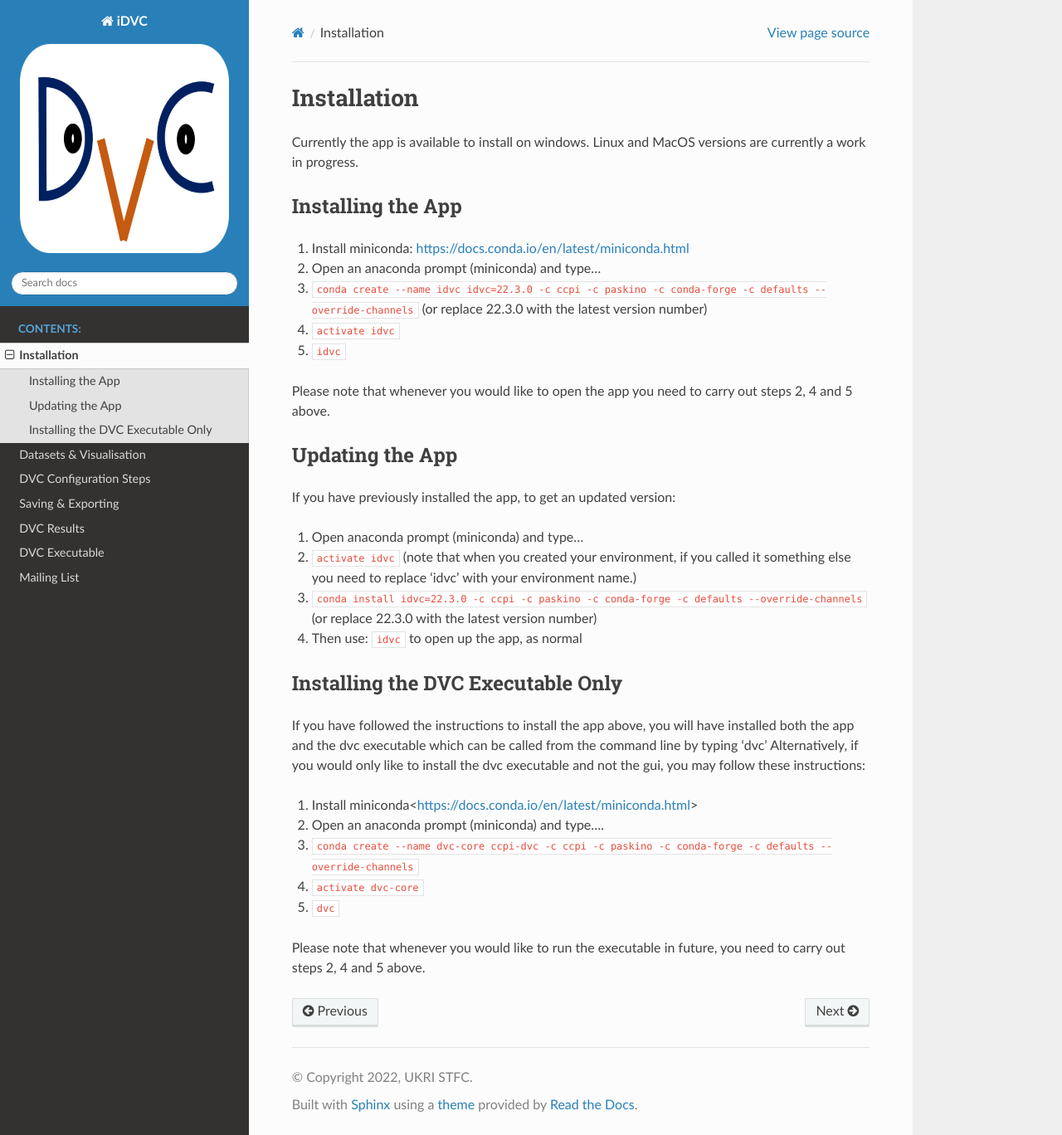
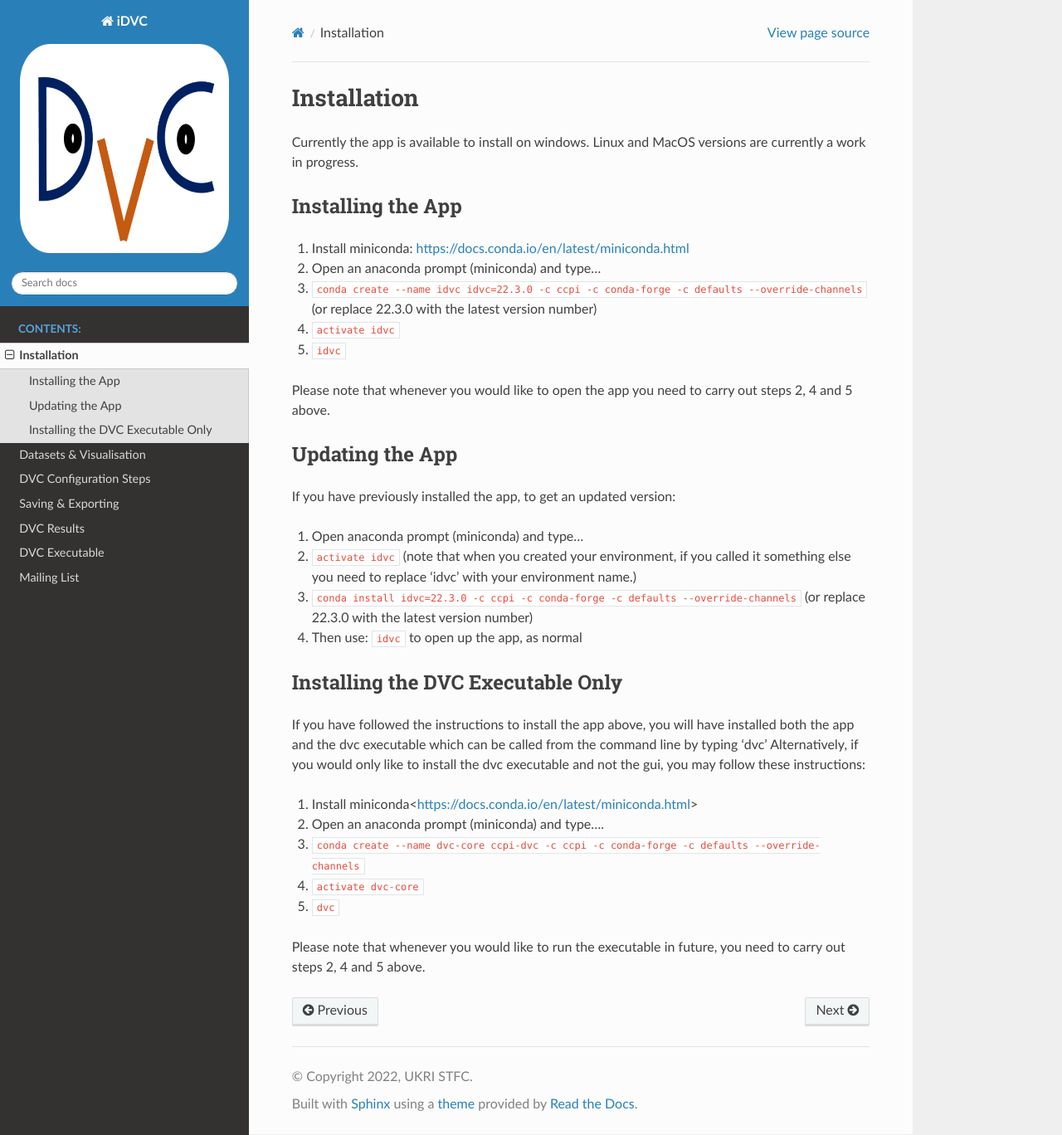
Before and after one commit to TomographicImaging/iDVC, a Sphinx documentation site: the page built from docs/source/installation.rst, in a window 1280 px wide and 1368 px high. Shown: the whole window at 83% size. Built offline with Sphinx 7.4.7 and the Read the Docs theme 2.0.0, drawn with Linux system fonts in a browser that asks for light colours.

Commit message:
update iDVC conda installation instrunctions

```diff
--- a/docs/source/installation.rst
+++ b/docs/source/installation.rst
@@ -7,7 +7,7 @@ Installing the App
 ==================
 1.	Install miniconda: https://docs.conda.io/en/latest/miniconda.html
 2.	Open an anaconda prompt (miniconda) and type...
-3.	``conda create --name idvc idvc=22.3.0 -c ccpi -c paskino -c conda-forge -c defaults --override-channels`` (or replace 22.3.0 with the latest version number)
+3.	``conda create --name idvc idvc=22.3.0 -c ccpi -c conda-forge -c defaults --override-channels`` (or replace 22.3.0 with the latest version number)
 4.	``activate idvc``
 5.	``idvc``
 
@@ -19,7 +19,7 @@ If you have previously installed the app, to get an updated version:
 
 1.	Open anaconda prompt (miniconda) and type…
 2.	``activate idvc`` (note that when you created your environment, if you called it something else you need to replace 'idvc' with your environment name.)
-3.	``conda install idvc=22.3.0 -c ccpi -c paskino -c conda-forge -c defaults --override-channels`` (or replace 22.3.0 with the latest version number)
+3.	``conda install idvc=22.3.0 -c ccpi -c conda-forge -c defaults --override-channels`` (or replace 22.3.0 with the latest version number)
 4.	Then use: ``idvc`` to open up the app, as normal
 
 Installing the DVC Executable Only
@@ -29,7 +29,7 @@ Alternatively, if you would only like to install the dvc executable and not the
 
 1.	Install miniconda<https://docs.conda.io/en/latest/miniconda.html>
 2.	Open an anaconda prompt (miniconda) and type….
-3.	``conda create --name dvc-core ccpi-dvc -c ccpi -c paskino -c conda-forge -c defaults --override-channels``
+3.	``conda create --name dvc-core ccpi-dvc -c ccpi -c conda-forge -c defaults --override-channels``
 4.	``activate dvc-core``
 5.	``dvc``
 
```
Also changed, not shown: 2 other files.
